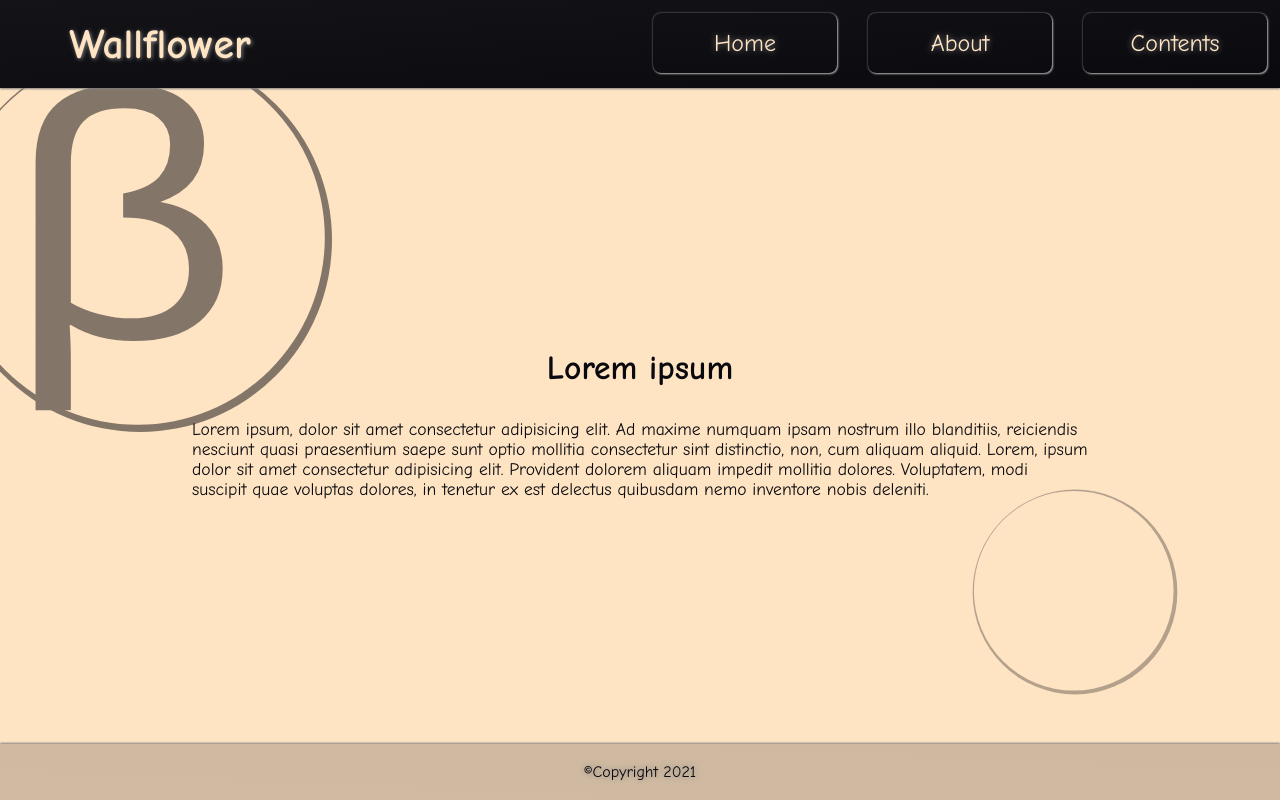
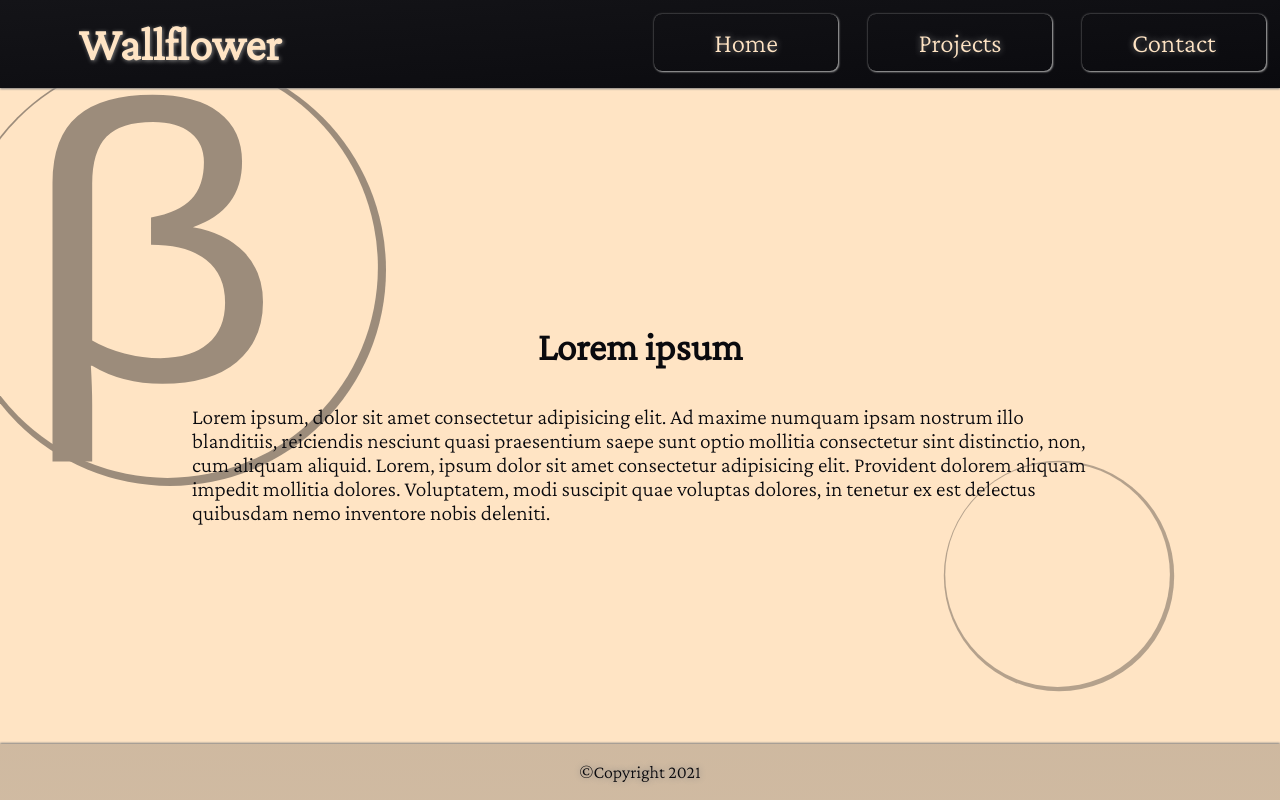
Before and after one commit to Blaiteray/blaiteray.github.io, a plain HTML site: page index.html in a window 1280 px wide. Drawn offline with nearby package versions, Linux system fonts and the light colour scheme.

Commit message:
changing and adjusting font

```diff
--- a/index.html
+++ b/index.html
@@ -6,6 +6,11 @@
     <meta name="description" content="tbu" />
     <meta name="robot" content="index, follow" />
     <link rel="stylesheet" href="./style.css" />
+    <link rel="preconnect" href="https://fonts.gstatic.com" />
+    <link
+      href="https://fonts.googleapis.com/css2?family=Crimson+Pro:wght@300&display=swap"
+      rel="stylesheet"
+    />
     <!--Meta ends here, display stuff on-->
     <link rel="icon" href="./img/icon.svg" />
     <title>Blaiteray</title>
@@ -17,14 +22,14 @@
           <h1 id="logo-name">Wallflower</h1>
         </div>
         <div class="buttons">
-          <button id="button1" onclick="location.href='./img/imback.jpg'">
+          <button id="button1" onclick="location.href='./index.html'">
             Home
           </button>
           <button id="button2" onclick="location.href='./img/imback.jpg'">
-            About
+            Projects
           </button>
           <button id="button3" onclick="location.href='./img/imback.jpg'">
-            Contents
+            Contact
           </button>
         </div>
       </div>
--- a/style.css
+++ b/style.css
@@ -2,8 +2,8 @@
   margin: 0px;
   padding: 0px;
   box-sizing: border-box;
-  font-family: "Comic Sans MS", cursive, sans-serif;
-  font-size: 16px;
+  font-family: "Crimson Pro", cursive, sans-serif;
+  font-size: 18px;
 }
 ::selection {
   color: bisque;
@@ -85,7 +85,7 @@ main {
   z-index: 1;
   top: 0px;
   left: -100px;
-  opacity: 0.5;
+  opacity: 0.4;
 }
 #bottom-circle {
   width: 16rem;
@@ -105,14 +105,14 @@ main {
   text-shadow: 0px 0px 6px gray;
 }
 #internal-heading {
-  font-size: 2.1rem;
+  font-size: 2.2rem;
   margin: 1rem;
   margin-bottom: 2rem;
   color: rgb(10, 10, 14);
 }
 #diescription {
   color: rgb(10, 10, 14);
-  font-size: 1.1rem;
+  font-size: 1.2rem;
 }
 /*end exp*/
 .buttons {
@@ -169,4 +169,10 @@ main {
     top: 11vh;
     left: -80px;
   }
+  #internal-heading {
+    font-size: 2.7rem;
+  }
+  #diescription {
+    font-size: 1.5rem;
+  }
 }
```
